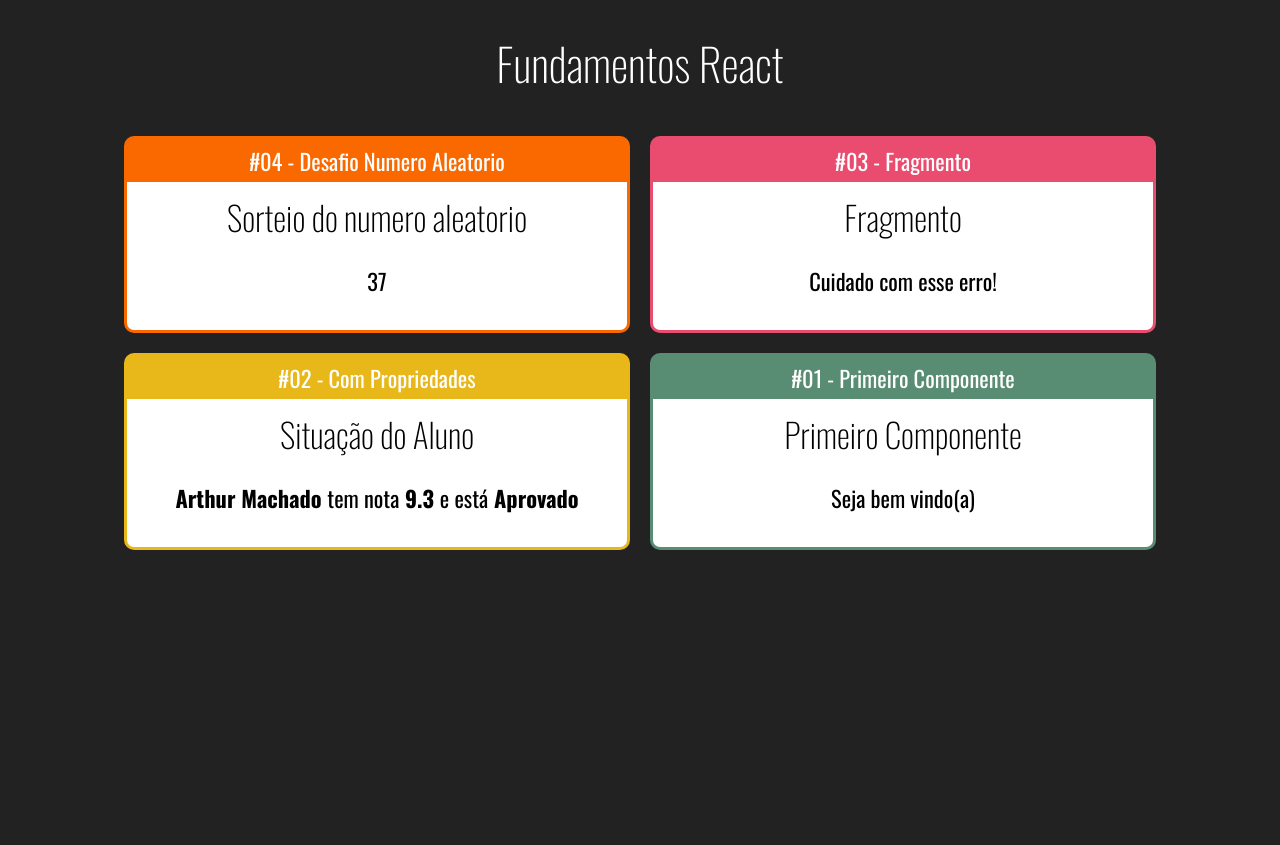
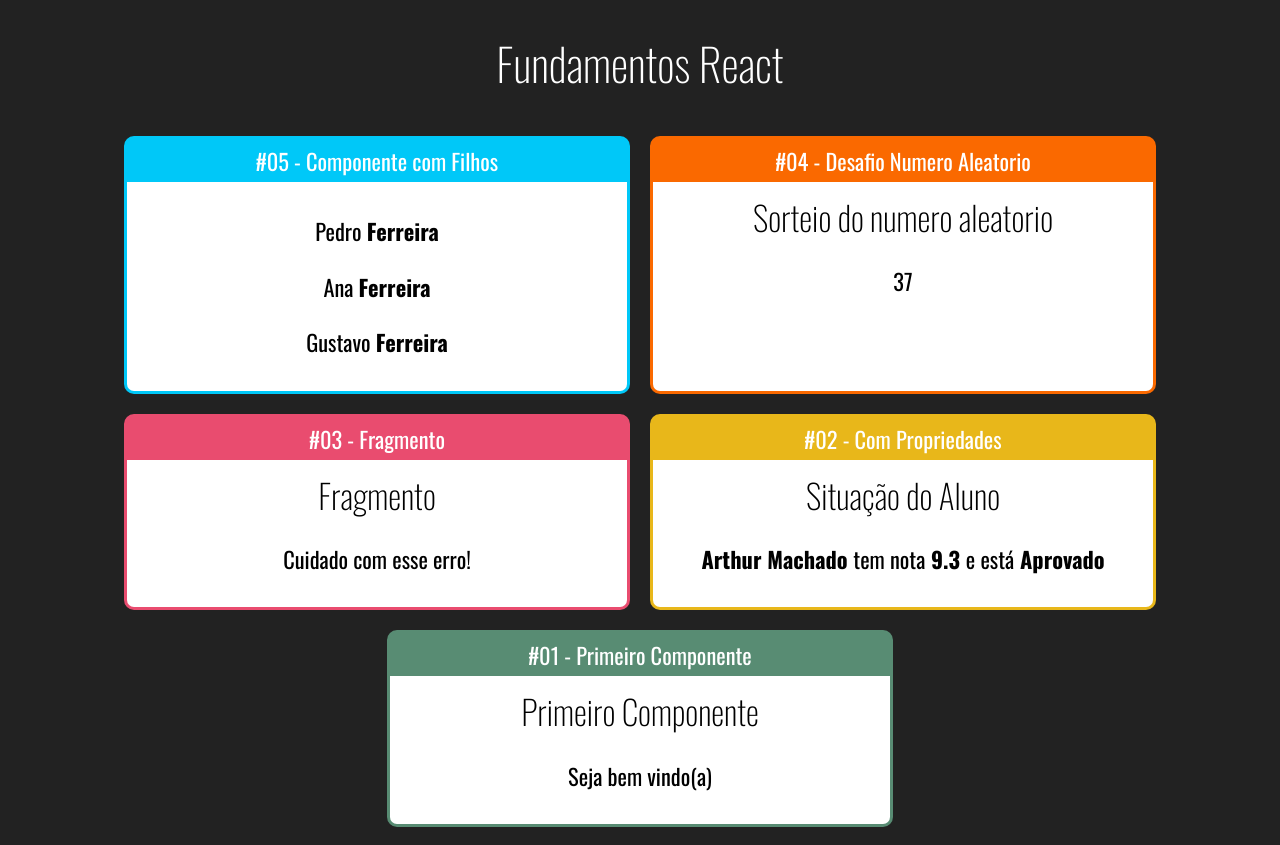
Before and after one commit to ArthurPMachado/React, a React (Create React App) app: page / in a window 1280 px wide. Before the commit the page ends 800 px from the top, so only its background shows below. Built offline with nearby package versions, Linux system fonts and the light colour scheme.

Commit message:
Feat: create component with children

```diff
--- a/src/App.jsx
+++ b/src/App.jsx
@@ -1,5 +1,6 @@
 import React from 'react';
 
+import Familia from './components/basics/Familia';
 import Primeiro from './components/basics/Primeiro';
 import Propriedades from './components/basics/Propriedades';
 import Fragmento from './components/basics/Fragmento';
@@ -14,6 +15,10 @@
       <h1>Fundamentos React</h1>
 
       <div className="cards">
+        <Card titulo="#05 - Componente com Filhos" cor="#00C8F8">
+          <Familia sobrenome="Ferreira" />
+        </Card>
+
         <Card titulo="#04 - Desafio Numero Aleatorio" cor="#FA6900">
           <NumeroAleatorio
             min={10}
--- /dev/null
+++ b/src/components/basics/Familia.jsx
@@ -0,0 +1,16 @@
+import React from 'react';
+import MembroFamilia from './MembroFamilia';
+
+function Familia(props) {
+  const { sobrenome } = props;
+
+  return (
+    <div>
+      <MembroFamilia nome="Pedro" sobrenome={sobrenome} />
+      <MembroFamilia nome="Ana" sobrenome={sobrenome} />
+      <MembroFamilia nome="Gustavo" sobrenome={sobrenome} />
+    </div>
+  );
+}
+
+export default Familia;
--- /dev/null
+++ b/src/components/basics/MembroFamilia.jsx
@@ -0,0 +1,13 @@
+import React from 'react';
+
+function MembroFamilia(props) {
+  const { nome, sobrenome } = props;
+
+  return (
+    <div>
+      <p>{nome} <strong>{sobrenome}</strong></p>
+    </div>
+  );
+}
+
+export default MembroFamilia;
```
Also changed, not shown: .eslintrc.json.
